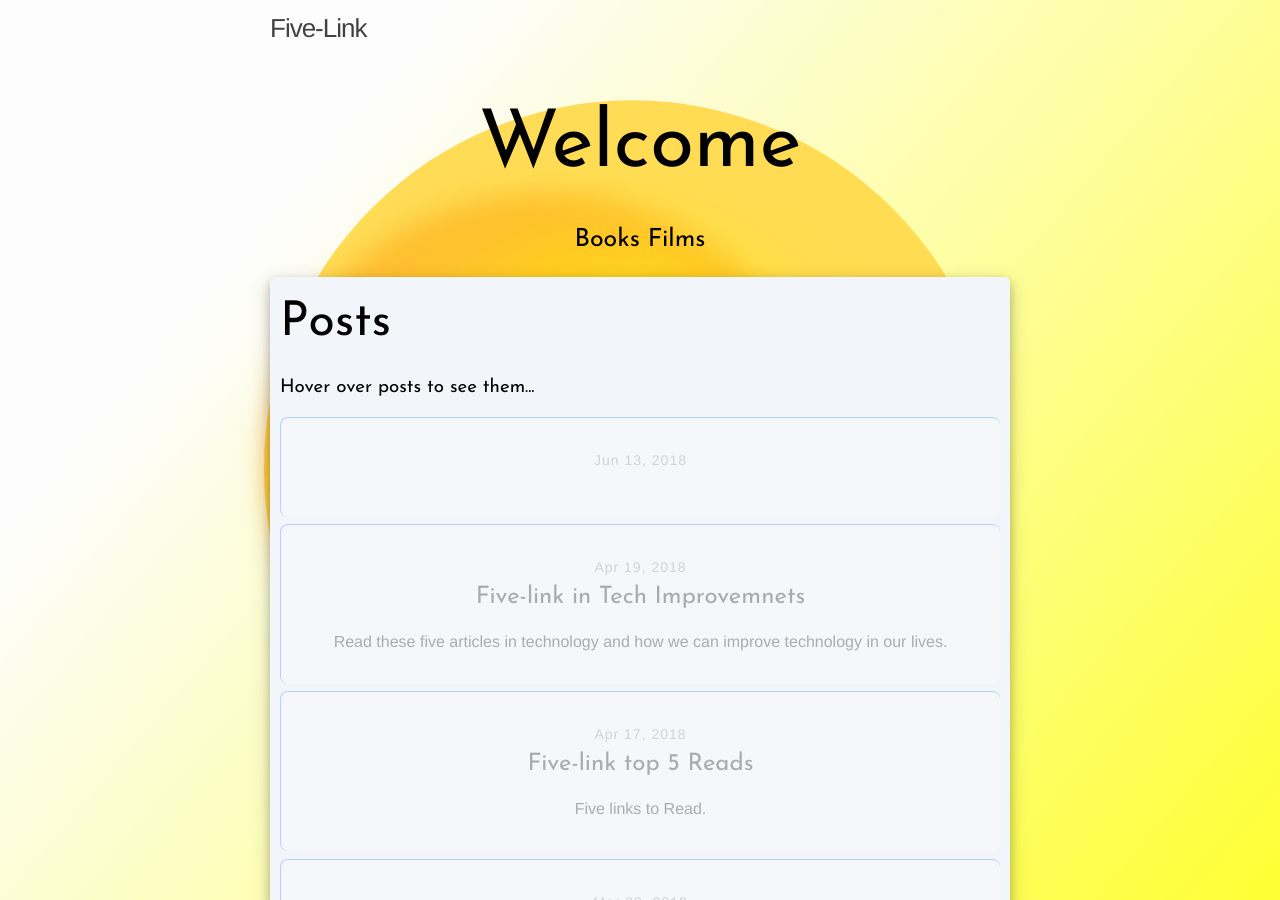
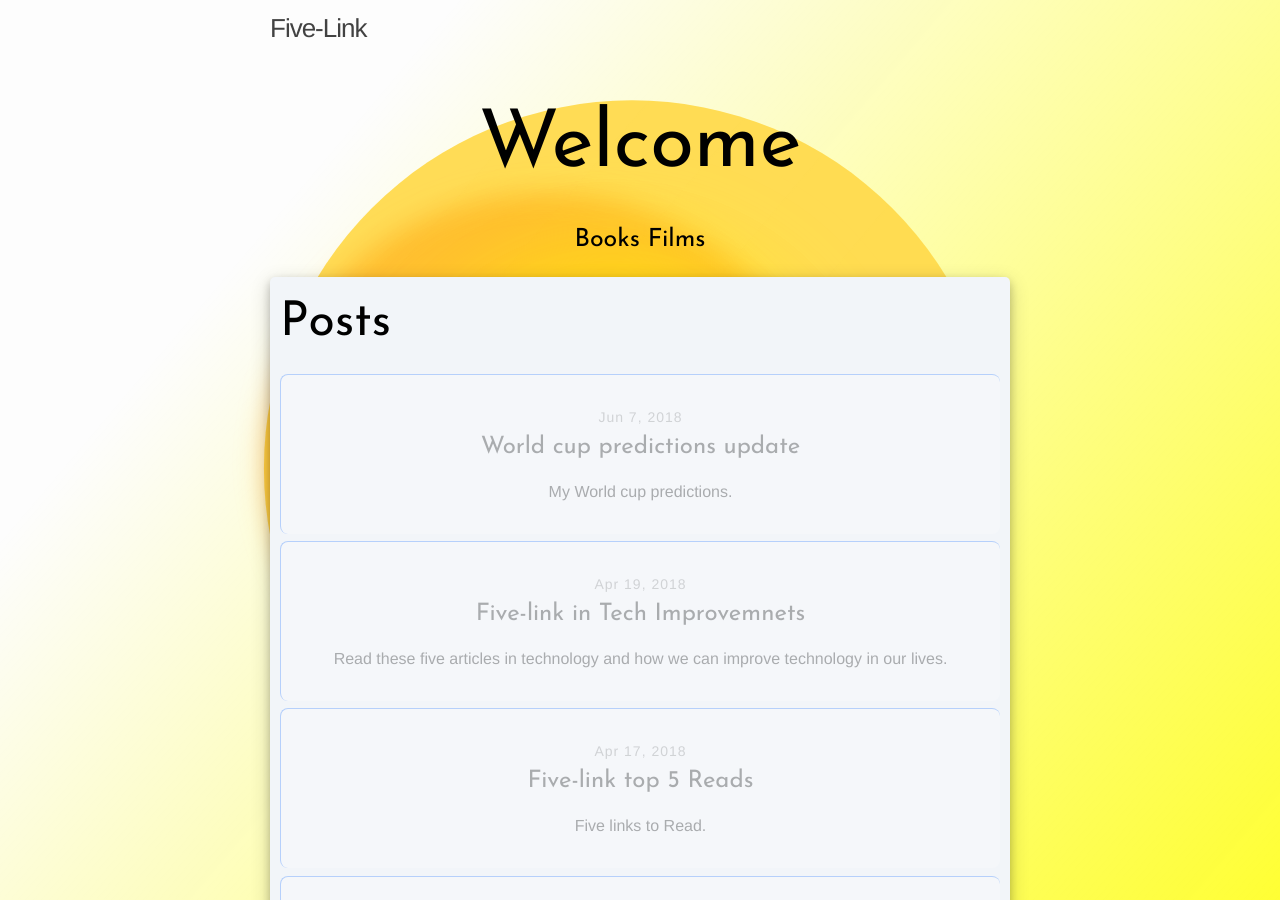
Before and after one commit to hub63501/my-links, a Jekyll site: the page built from index.html, in a window 1280 px wide and 900 px high. Built offline with Jekyll 4.4.1, drawn with Linux system fonts in a browser that asks for light colours.

Commit message:
changed index

```diff
--- a/_posts/2018-06-07-world-cup-predictions.markdown
+++ b/_posts/2018-06-07-world-cup-predictions.markdown
@@ -4,7 +4,6 @@
 date:   2018-06-07 07:55:58 +0100
 categories: world-cup
 description: My World cup predictions.
-image: ![group stage]({{ " /assets/img/groupwc.png " }})
 ---
 
 My World cup predictions using the <a href="https://www.telegraph.co.uk/football/world-cup-2018-wallchart-predictor/" target="_blank">telegraph predictor</a>.
--- a/index.html
+++ b/index.html
@@ -23,7 +23,6 @@
 
 <div class="home">
   <h1 class="page-heading">Posts</h1>
-  <h3>Hover over posts to see them...</h3>
   <ul class="post-list">
     {% for post in site.posts %}
     <li>
```
